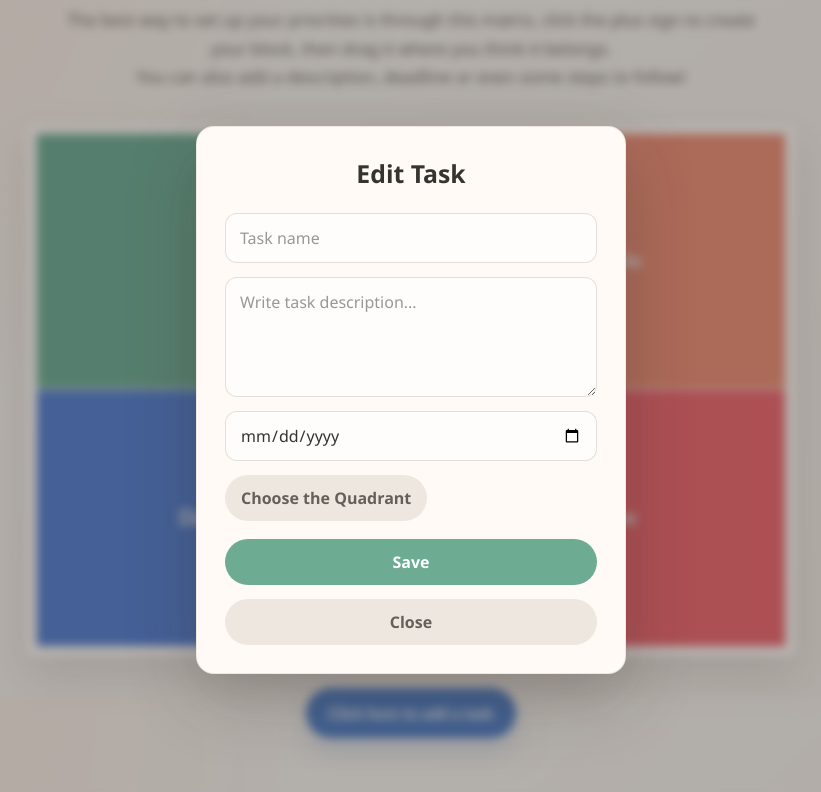
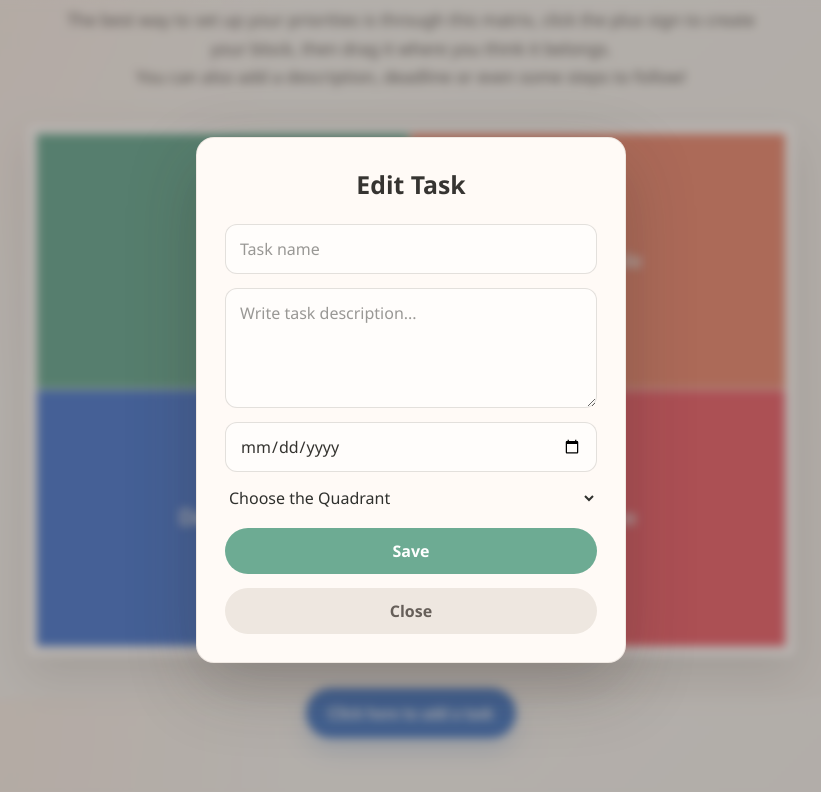
Before and after one commit to rodrigoanasco/EISENHOWER, a Next.js app in the folder eisenhower-matrix/: page / in a window 1280 px wide. Both pictures are taken after a click on the button "Click here to add a task". Shown: the part 102-894 px from the top of the page, without its empty margins (229-1050 px from the left). Built offline with nearby package versions, Linux system fonts and the light colour scheme.

Commit message:
used select instead of Dropdown reactboot component

```diff
--- a/eisenhower-matrix/elements/FillTask.jsx
+++ b/eisenhower-matrix/elements/FillTask.jsx
@@ -1,14 +1,13 @@
 "use client";
 
 import React, { useState } from "react";
-import Dropdown from "react-bootstrap/Dropdown";
 
 const FillTask = ({ saveTask, closePopup, task, deleteTask }) => {
   //THESE ARE VARIABLES, CALLED "USESTATE VARIABLES"
   const [taskName, setTaskName] = useState(task?.taskName || "");
   const [description, setDescription] = useState(task?.description || "");
   const [deadline, setDeadline] = useState(task?.deadline || "");
-  const [taskQuadrant, setTaskQuadrant] = useState(task?.quadrant || null);
+  const [taskQuadrant, setTaskQuadrant] = useState(task?.quadrant || "");
 
   /*
   What is "event"? This is infromation React gives you when something happens,
@@ -110,7 +109,7 @@ const FillTask = ({ saveTask, closePopup, task, deleteTask }) => {
       taskName,
       description,
       deadline,
-      quadrant,
+      quadrant: taskQuadrant,
     });
   }
 
@@ -142,17 +141,16 @@ const FillTask = ({ saveTask, closePopup, task, deleteTask }) => {
           onChange={(event) => setDeadline(event.target.value)}
         />
 
-        <Dropdown>
-          <Dropdown.Toggle variant="success" id="dropdown-basic">
-            Choose the Quadrant
-          </Dropdown.Toggle>
-
-          <Dropdown.Menu>
-            <Dropdown.Item href="#/action-1">Action</Dropdown.Item>
-            <Dropdown.Item href="#/action-2">Another action</Dropdown.Item>
-            <Dropdown.Item href="#/action-3">Something else</Dropdown.Item>
-          </Dropdown.Menu>
-        </Dropdown>
+        <select
+          value={taskQuadrant || ""}
+          onChange={(event) => setTaskQuadrant(event.target.value)}
+        >
+          <option value="">Choose the Quadrant</option>
+          <option value="do">Do — Urgent and Important</option>
+          <option value="schedule">Schedule — Important, Not Urgent</option>
+          <option value="delegate">Delegate — Urgent, Not Important</option>
+          <option value="delete">Reserve — Neither Urgent nor Important</option>
+        </select>
 
         <button type="submit">Save</button>
         {task && (
```
